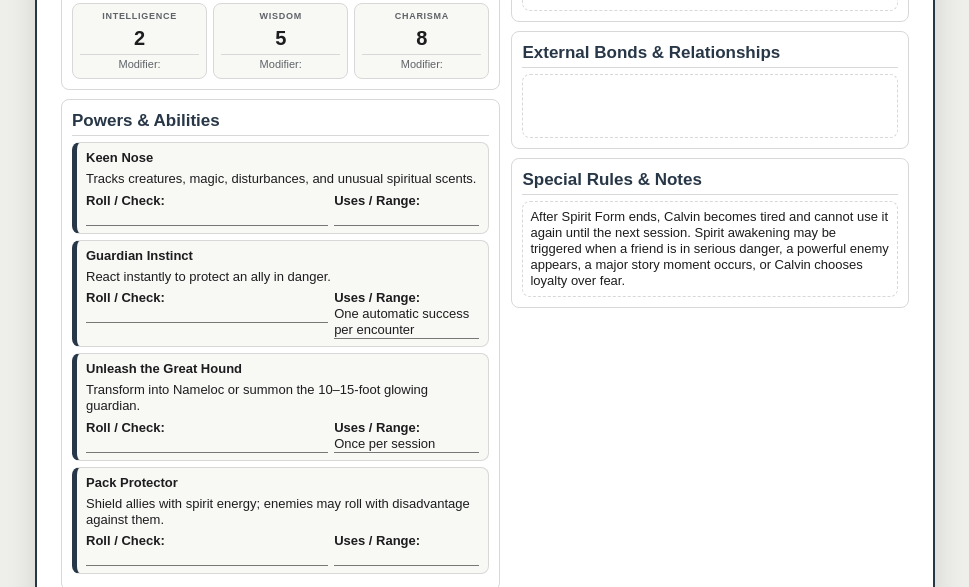
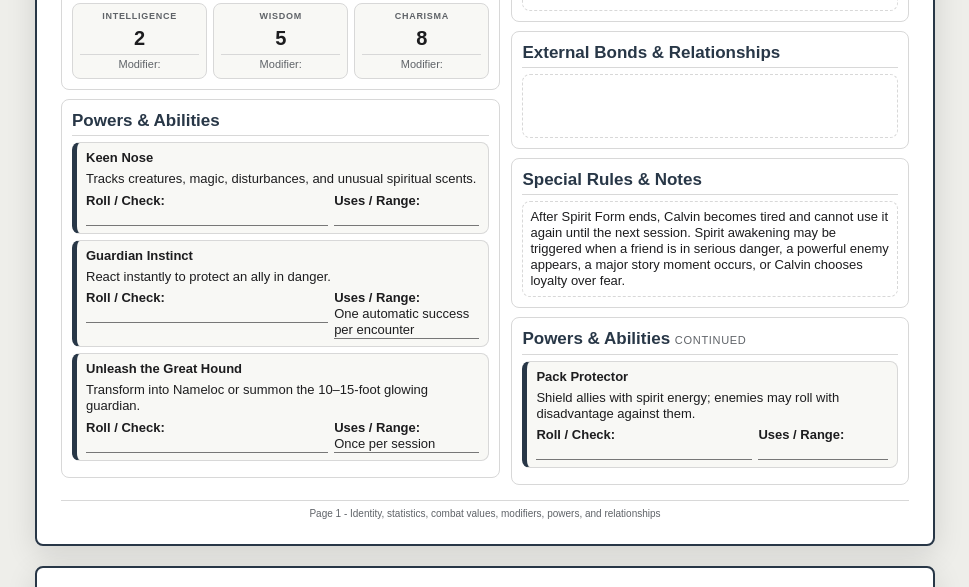
Before and after one commit to stayingdusty/little-stewarts-dnd, a website: page knowledge-base-app/site/characters/index.html in a window 1280 px wide. Shown: the part 562-1149 px from the top of the page, without its empty margins (155-1124 px from the left). Drawn offline with Linux system fonts and the light colour scheme.

Commit message:
Balance character sheet powers across columns

```diff
--- a/knowledge-base-app/site/characters/sheet.css
+++ b/knowledge-base-app/site/characters/sheet.css
@@ -11,6 +11,7 @@ h1{margin:0;font-size:31px;letter-spacing:1px;text-transform:uppercase}.subtitle
 .field{background:var(--panel);padding:7px 9px;min-height:45px}.label{font-size:9px;color:var(--muted);text-transform:uppercase;letter-spacing:.08em;margin-bottom:4px;font-weight:bold}
 .grid{display:grid;grid-template-columns:1.05fr .95fr;gap:11px;align-items:start}.card{padding:10px;margin-bottom:9px;background:#fff}.card.soft{background:var(--soft)}
 h2{margin:0 0 6px;font-size:17px;color:var(--accent);border-bottom:1px solid var(--line);padding-bottom:4px}h3{margin:0 0 3px;font-size:13px}p{margin:5px 0}
+.continued-label{font-size:.65em;font-weight:normal;color:var(--muted);text-transform:uppercase;letter-spacing:.06em}.powers-continuation[hidden]{display:none}
 .stat-list{display:grid;grid-template-columns:repeat(3,1fr);gap:6px}.stat{background:var(--panel);padding:7px;text-align:center}.stat .score{font-size:20px;font-weight:bold;min-height:23px}.stat .modifier{font-size:11px;color:var(--muted);border-top:1px solid var(--line);margin-top:3px;padding-top:3px}
 .combat-grid{display:grid;grid-template-columns:repeat(4,1fr);gap:6px}.combat-box{border:2px solid var(--accent);border-radius:8px;padding:7px;text-align:center;background:#fff}.combat-box .value{font-size:24px;font-weight:bold;min-height:29px}.combat-box .label{margin:0}
 .ability{border-left:5px solid var(--accent);padding:7px 9px;background:var(--panel);margin:6px 0;min-height:58px}.ability-lines{display:grid;grid-template-columns:1.25fr .75fr;gap:6px;margin-top:5px}.mini{border-bottom:1px solid #777;min-height:17px}
@@ -19,5 +20,5 @@ h2{margin:0 0 6px;font-size:17px;color:var(--accent);border-bottom:1px solid var
 .choice-box{border:1px dashed var(--line);border-radius:8px;padding:7px;margin-top:6px;background:#fff;min-height:46px}.large{min-height:90px}.medium{min-height:64px}.coins{display:grid;grid-template-columns:repeat(4,1fr);gap:5px}.coin{border:1px solid var(--line);border-radius:8px;padding:6px;text-align:center;background:var(--panel)}
 .footer{text-align:center;color:var(--muted);border-top:1px solid var(--line);padding-top:7px;margin-top:6px;font-size:10px}.print-note{max-width:900px;margin:0 auto 12px;padding:9px 11px;background:var(--gold);border:1px solid #c6a800;border-radius:8px;font-size:13px}
 @page{size:letter portrait;margin:.35in}
-@media print{body{background:#fff;padding:0;font-size:11px;line-height:1.18}.print-note{display:none}.sheet{max-width:none;margin:0}.page{width:100%;height:10.3in;min-height:0;max-height:10.3in;overflow:hidden;box-shadow:none;border:none;border-radius:0;padding:0;margin:0;page-break-after:always;break-after:page}.page:last-child{page-break-after:auto;break-after:auto}header{margin-bottom:8px;padding-bottom:7px}h1{font-size:25px}.subtitle{font-size:11px}.identity{gap:5px;margin-bottom:7px}.field{min-height:37px;padding:5px 7px}.label{font-size:8px}.grid{gap:8px}.card{padding:7px;margin-bottom:6px;break-inside:avoid;page-break-inside:avoid}h2{font-size:14px;margin-bottom:4px}h3{font-size:11px}.stat{padding:5px}.stat .score{font-size:17px}.combat-box{padding:5px}.combat-box .value{font-size:19px}.ability{padding:5px 7px;margin:4px 0;min-height:47px}.attack-row{min-height:35px}.choice-box{min-height:36px}.large{min-height:70px}.medium{min-height:50px}.inventory-row{min-height:26px}.footer{font-size:9px}}
+@media print{body{background:#fff;padding:0;font-size:11px;line-height:1.18}.print-note{display:none}.sheet{max-width:none;margin:0}.page{width:100%;height:10.3in;min-height:0;max-height:10.3in;overflow:hidden;box-shadow:none;border:none;border-radius:0;padding:0;margin:0;page-break-after:always;break-after:page}.page:last-child{page-break-after:auto;break-after:auto}header{margin-bottom:8px;padding-bottom:7px}h1{font-size:25px}.subtitle{font-size:11px}.identity{gap:5px;margin-bottom:7px}.field{min-height:37px;padding:5px 7px}.label{font-size:8px}.grid{gap:8px}.card{padding:7px;margin-bottom:6px;break-inside:avoid;page-break-inside:avoid}h2{font-size:14px;margin-bottom:4px}h3{font-size:11px}.stat{padding:5px}.stat .score{font-size:17px}.combat-box{padding:5px}.combat-box .value{font-size:19px}.ability{padding:5px 7px;margin:4px 0;min-height:47px;break-inside:avoid;page-break-inside:avoid}.attack-row{min-height:35px}.choice-box{min-height:36px}.large{min-height:70px}.medium{min-height:50px}.inventory-row{min-height:26px}.footer{font-size:9px}}
 @media(max-width:720px){.identity,.identity.second,.form-details,.grid,.stat-list,.combat-grid{grid-template-columns:1fr}.attack-header,.attack-row{grid-template-columns:1fr}.sheet{max-width:none}body{padding:8px}.page{min-height:0}}
--- a/knowledge-base-app/site/characters/sheet.js
+++ b/knowledge-base-app/site/characters/sheet.js
@@ -18,7 +18,7 @@ const miniValue = (label, value) =>
   `<div><b>${escapeHtml(label)}:</b><div class="mini">${escapeHtml(value)}</div></div>`;
 
 const ability = (power) => `
-  <div class="ability">
+  <div class="ability" data-power-card>
     <h3>${escapeHtml(power.name)}</h3>
     <p>${escapeHtml(power.description)}</p>
     <div class="ability-lines">${miniValue('Roll / Check', power.rollCheck)}${miniValue('Uses / Range', power.usesRange)}</div>
@@ -28,6 +28,40 @@ const paddedRows = (items, length, blank) => {
   const rows = [...(items || [])];
   while (rows.length < length) rows.push(blank);
   return rows;
+};
+
+const balancePowers = () => {
+  const page = sheet.querySelector('.page:first-child');
+  const primary = page?.querySelector('[data-powers-primary]');
+  const overflow = page?.querySelector('[data-powers-overflow]');
+  const continuation = page?.querySelector('[data-powers-continuation]');
+  const leftColumn = page?.querySelector('[data-page-one-left]');
+  const rightColumn = page?.querySelector('[data-page-one-right]');
+
+  if (!primary || !overflow || !continuation || !leftColumn || !rightColumn) return;
+
+  primary.append(...overflow.querySelectorAll('[data-power-card]'));
+  continuation.hidden = true;
+
+  if (window.matchMedia('(max-width: 720px)').matches) return;
+
+  let bestHeight = Math.max(leftColumn.scrollHeight, rightColumn.scrollHeight);
+  const powerCards = [...primary.querySelectorAll('[data-power-card]')];
+
+  for (let index = powerCards.length - 1; index > 0; index -= 1) {
+    overflow.prepend(powerCards[index]);
+    continuation.hidden = false;
+    const candidateHeight = Math.max(leftColumn.scrollHeight, rightColumn.scrollHeight);
+
+    if (candidateHeight >= bestHeight) {
+      primary.append(powerCards[index]);
+      break;
+    }
+
+    bestHeight = candidateHeight;
+  }
+
+  continuation.hidden = overflow.childElementCount === 0;
 };
 
 const attackRows = (attacks) => paddedRows(attacks, 5, { name: '', toHit: '', range: '', effect: '' }).map((attack) => `
@@ -50,15 +84,15 @@ const renderSheet = (character) => `
   <header><h1 id="${escapeHtml(character.source?.anchor || character.id)}">${escapeHtml(character.name)}</h1><div class="subtitle">${escapeHtml(character.subtitle)}</div></header>
   <section class="identity">${field('Player', character.player, true)}${field('Character', character.name, true)}${field('Title / Role', character.title, true)}</section>
   <section class="identity second">${field('Species / Ancestry', character.species)}${field(character.spiritFormMovement ? 'Calvin Movement' : 'Movement', character.movement)}${field('Initiative', character.initiative)}${field('Level / Rank', character.levelRank)}</section>
-  <div class="grid">
-    <section>
+  <div class="grid page-one-grid">
+    <section data-page-one-left>
       <div class="card soft"><h2>Character Overview</h2><p>${escapeHtml(character.summary)}</p></div>
       <div class="card"><h2>Ability Scores &amp; Modifiers <span class="score-total">${escapeHtml(character.abilityPointTotal)}</span></h2><div class="stat-list">
         ${stat('Strength', character.abilityScores?.strength, character.abilityModifiers?.strength)}${stat('Dexterity', character.abilityScores?.dexterity, character.abilityModifiers?.dexterity)}${stat('Constitution', character.abilityScores?.constitution, character.abilityModifiers?.constitution)}${stat('Intelligence', character.abilityScores?.intelligence, character.abilityModifiers?.intelligence)}${stat('Wisdom', character.abilityScores?.wisdom, character.abilityModifiers?.wisdom)}${stat('Charisma', character.abilityScores?.charisma, character.abilityModifiers?.charisma)}
       </div></div>
-      <div class="card"><h2>Powers &amp; Abilities</h2>${(character.powers || []).map(ability).join('')}</div>
+      <div class="card"><h2>Powers &amp; Abilities</h2><div data-powers-primary>${(character.powers || []).map(ability).join('')}</div></div>
     </section>
-    <aside>
+    <aside data-page-one-right>
       <div class="card"><h2>Combat</h2><div class="combat-grid">
         <div class="combat-box"><div class="label">Current HP</div><div class="value">${escapeHtml(character.combat?.currentHp)}</div></div>
         <div class="combat-box"><div class="label">Maximum HP</div><div class="value">${escapeHtml(character.combat?.maximumHp)}</div></div>
@@ -68,6 +102,7 @@ const renderSheet = (character) => `
       <div class="card"><h2>Modifier Boosts</h2><div class="choice-box large">${escapeHtml(character.modifierBoosts)}</div></div>
       <div class="card"><h2>External Bonds &amp; Relationships</h2><div class="choice-box medium">${escapeHtml(character.relationships)}</div></div>
       <div class="card"><h2>Special Rules &amp; Notes</h2><div class="choice-box large">${escapeHtml(character.specialRules)}</div></div>
+      <div class="card powers-continuation" data-powers-continuation hidden><h2>Powers &amp; Abilities <span class="continued-label">continued</span></h2><div data-powers-overflow></div></div>
     </aside>
   </div>
   <div class="footer">Page 1 - Identity, statistics, combat values, modifiers, powers, and relationships</div>
@@ -110,9 +145,13 @@ const loadCharacter = async () => {
   const character = await characterResponse.json();
   document.title = `Character Sheet - ${character.name}`;
   sheet.innerHTML = renderSheet(character);
+  balancePowers();
 };
 
 window.addEventListener('hashchange', loadCharacter);
+window.addEventListener('beforeprint', balancePowers);
+window.addEventListener('afterprint', balancePowers);
+window.addEventListener('resize', balancePowers);
 loadCharacter().catch((error) => {
   sheet.innerHTML = `<section class="page"><h1>Unable to load character sheet</h1><p>${escapeHtml(error.message)}</p></section>`;
 });
```
Also changed, not shown: knowledge-base-app/tests/character-sheet-layout.test.mjs (added, +22 -0 lines).
